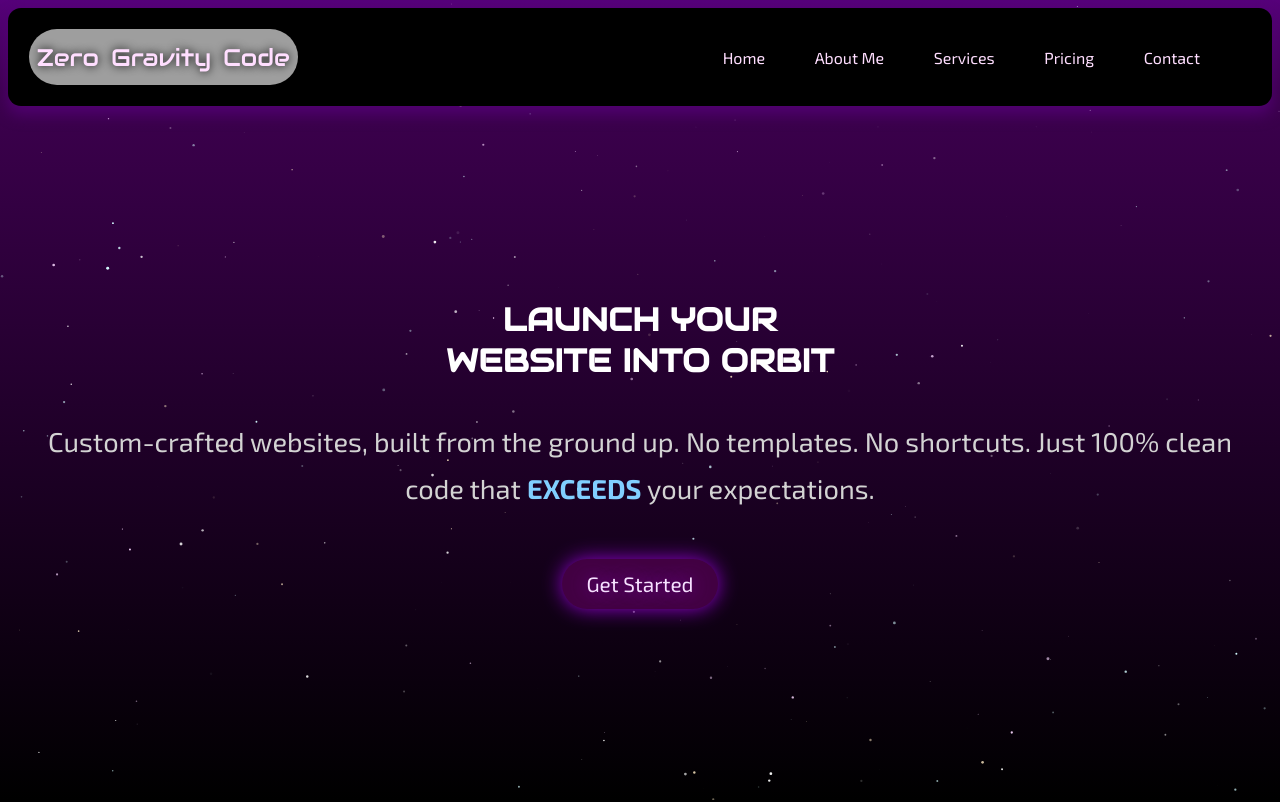
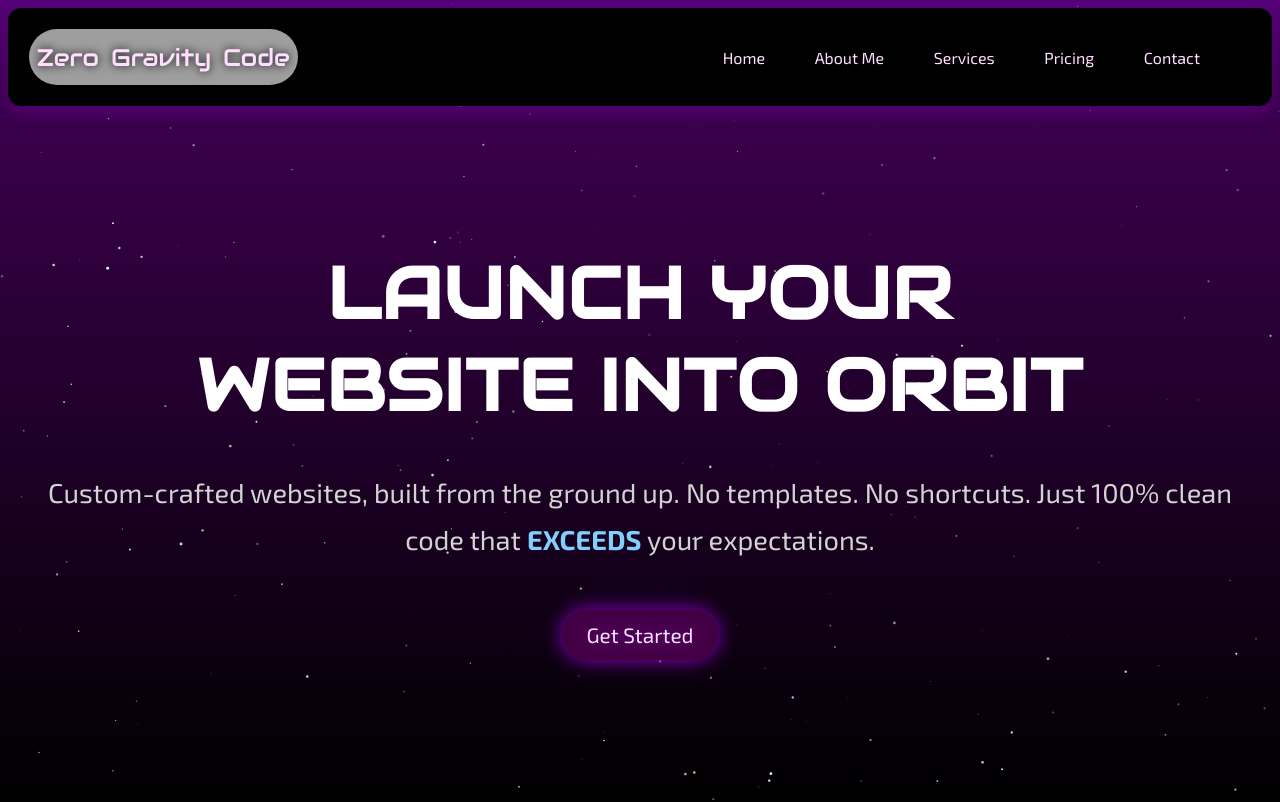
Before and after one commit to AlexBand-Pro/standard-landing-page, a plain HTML site: page index.html in a window 1280 px wide. Shown: the top 802 px of the page. Drawn offline with nearby package versions, Linux system fonts and the light colour scheme; grey boxes are pictures that could not be loaded.

Commit message:
add media queries

```diff
--- a/index.html
+++ b/index.html
@@ -136,6 +136,25 @@
         font-family: "Audiowide", sans-serif;
         text-transform: uppercase;
         letter-spacing: 0.01em;
+      }
+
+      @media (min-width: 470px) {
+        h1 {
+          font-size: 2.6em;
+          letter-spacing: 0.02em;
+        }
+      }
+
+      @media (min-width: 768px) {
+        h1 {
+          font-size: 3rem;
+        }
+      }
+
+      @media (min-width: 1024px) {
+        h1 {
+          font-size: 4.5rem;
+        }
       }
     </style>
   </head>
```
